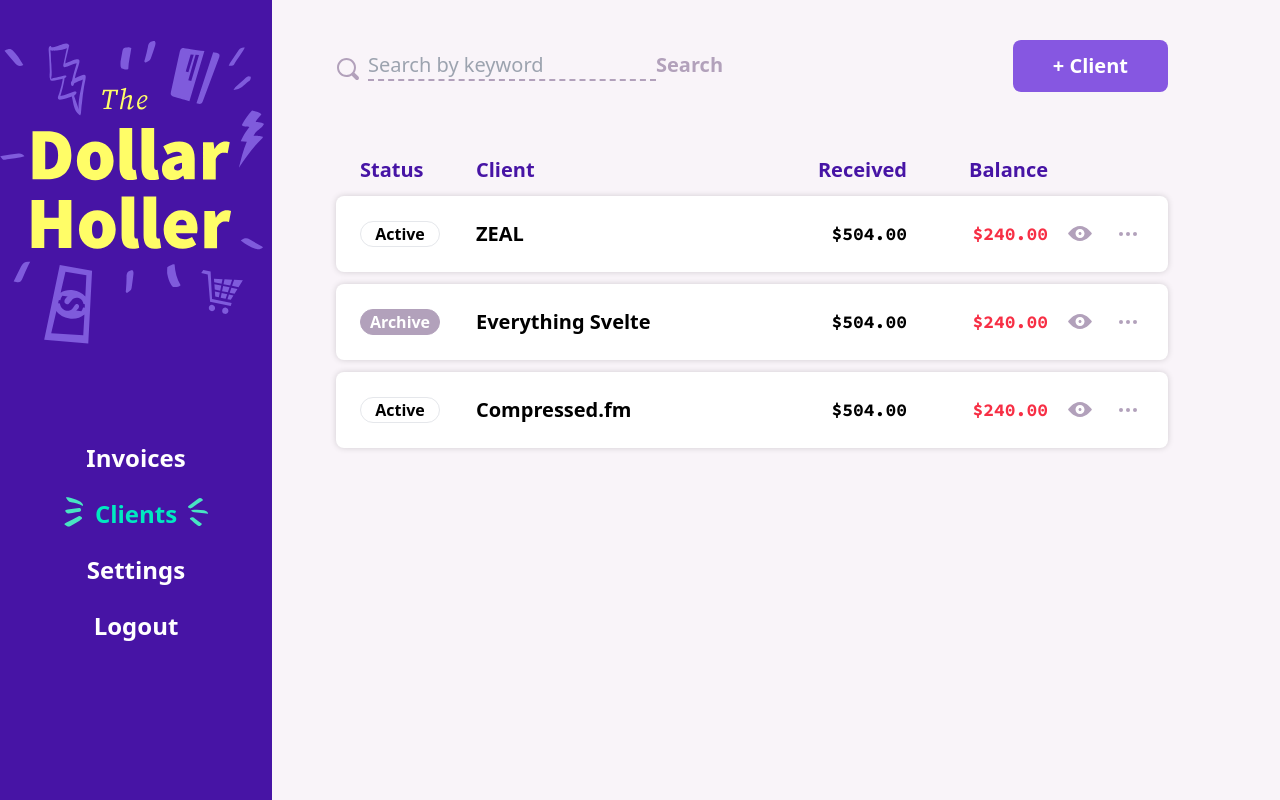
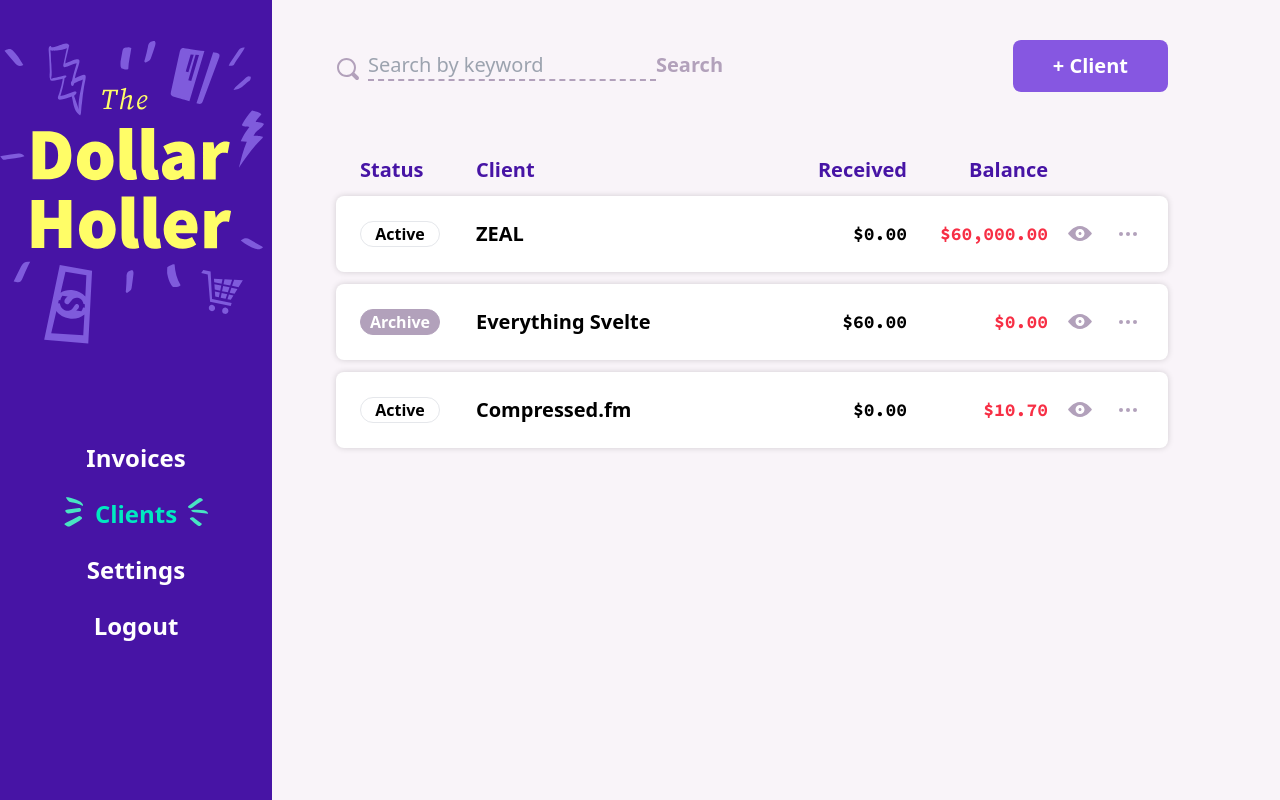
Before and after one commit to aschnitkey/dollarHoller, a SvelteKit app: page /clients in a window 1280 px wide. Built offline with nearby package versions, Linux system fonts and the light colour scheme.

Commit message:
Lesson 52 - Determining the Received and Balance for Each Client

```diff
--- a/src/global.d.ts
+++ b/src/global.d.ts
@@ -22,6 +22,7 @@
 	city?: string;
 	state?: string;
 	zip?: string;
+	invoices?: Invoice[];
 }
 
 interface LineItems {
--- a/src/lib/utils/moneyHelpers.ts
+++ b/src/lib/utils/moneyHelpers.ts
@@ -48,6 +48,15 @@
 };
 
 /**
+ * Takes an amount in cents and converts it to dollars
+ * @param {number} cents
+ * @returns {number}
+ */
+export const centsToDollars = (cents: number): number => {
+	return cents / 100;
+};
+
+/**
  * Takes in a collection of invoices and returns the total amount of all of the invoices
  * @param {Invoice[] | undefined} invoices
  * @returns {number}
@@ -55,7 +64,7 @@
 export const totalAmount = (invoices: Invoice[] | undefined): number => {
 	if (!invoices) return 0;
 	return invoices.reduce((prev, curr) => {
-		const invoiceSum = sumLineItems(curr.lineItems);
+		const invoiceSum = invoiceTotal(curr.lineItems, curr.discount);
 		return prev + invoiceSum;
 	}, 0);
 };
--- a/src/routes/(dashboard)/clients/ClientRow.svelte
+++ b/src/routes/(dashboard)/clients/ClientRow.svelte
@@ -7,9 +7,32 @@
 	import Trash from '$lib/components/icon/Trash.svelte';
 	import Archive from '$lib/components/icon/Archive.svelte';
 	import Activate from '$lib/components/icon/Activate.svelte';
+	import { centsToDollars, numToCurrency, totalAmount } from '$lib/utils/moneyHelpers';
 
 	let isAddtionalOptionsShowing: boolean = false;
 	export let client: Client;
+
+	const receivedInvoices = () => {
+		if (client.invoices) {
+			// find invoices that have been paid
+			const paidInvoices = client.invoices.filter((invoice) => invoice.invoiceStatus === 'paid');
+
+			// get the sum of them
+			return totalAmount(paidInvoices);
+		}
+		return 0;
+	};
+
+	const balanceInvoices = () => {
+		if (client.invoices) {
+			// find invoices that have not been paid
+			const paidInvoices = client.invoices.filter((invoice) => invoice.invoiceStatus !== 'paid');
+
+			// get the sum of them
+			return totalAmount(paidInvoices);
+		}
+		return 0;
+	};
 
 	const handleEdit = () => {
 		console.log('editing');
@@ -38,8 +61,12 @@
 	<div class="text-base font-bold truncate lg:text-xl whitespace-nowrap clientName">
 		{client.name}
 	</div>
-	<div class="font-mono text-sm font-bold text-right lg:text-lg received">$504.00</div>
-	<div class="font-mono text-sm font-bold text-right lg:text-lg text-scarlet balance">$240.00</div>
+	<div class="font-mono text-sm font-bold text-right lg:text-lg received">
+		{numToCurrency(centsToDollars(receivedInvoices()))}
+	</div>
+	<div class="font-mono text-sm font-bold text-right lg:text-lg text-scarlet balance">
+		{numToCurrency(centsToDollars(balanceInvoices()))}
+	</div>
 	<div class="relative items-center justify-center hidden lg:flex">
 		<a href="#" class="view text-pastelPurple hover:text-daisyBush">
 			<View />
--- a/src/routes/(dashboard)/invoices/InvoiceRow.svelte
+++ b/src/routes/(dashboard)/invoices/InvoiceRow.svelte
@@ -9,7 +9,12 @@
 	import SlidePanel from '$lib/components/SlidePanel.svelte';
 	import InvoiceForm from './InvoiceForm.svelte';
 	import { convertDateFormat, isLate } from '$lib/utils/dateHelpers';
-	import { invoiceTotal, numToCurrency, sumLineItems } from '$lib/utils/moneyHelpers';
+	import {
+		centsToDollars,
+		invoiceTotal,
+		numToCurrency,
+		sumLineItems
+	} from '$lib/utils/moneyHelpers';
 	import ConfirmDelete from './ConfirmDelete.svelte';
 
 	export let invoice: Invoice;
@@ -58,7 +63,7 @@
 	<div
 		class="font-mono text-sm font-bold text-right truncate lg:text-base whitespace-nowrap amount"
 	>
-		{numToCurrency(invoiceTotal(invoice.lineItems, invoice.discount))}
+		{numToCurrency(centsToDollars(invoiceTotal(invoice.lineItems, invoice.discount)))}
 	</div>
 	<div class="hidden text-sm lg:text-lg viewbutton lg:center lg:flex">
 		<a href={`/invoices/${invoice.id}`} class=" text-pastelPurple hover:text-daisyBush">
--- a/src/seed.json
+++ b/src/seed.json
@@ -1,4 +1,164 @@
 {
+  "clients": [
+    {
+      "city": "Somewhereville",
+      "clientStatus": "active",
+      "email": "compressed@example.com",
+      "id": "1",
+      "invoices": [
+        {
+          "client": {
+            "name": "Compressed.fm"
+          },
+          "createdAt": "2022-07-01",
+          "discount": 10,
+          "dueDate": "2022-07-31",
+          "id": "1",
+          "invoiceNumber": "12345",
+          "invoiceStatus": "draft",
+          "issueDate": "2022-07-01",
+          "lineItems": [
+            {
+              "amount": 100,
+              "description": "Podcast Episode #1",
+              "id": "1",
+              "quantity": 1
+            },
+            {
+              "amount": 200,
+              "description": "Podcast Episode #2",
+              "id": "2",
+              "quantity": 1
+            }
+          ],
+          "notes": "**This** please.",
+          "subject": "Podcast Episodes",
+          "terms": "_Pay_ me."
+        },
+        {
+          "client": {
+            "name": "Compressed.fm"
+          },
+          "createdAt": "2022-07-01",
+          "discount": 0,
+          "dueDate": "2022-07-06",
+          "id": "2",
+          "invoiceNumber": "12352",
+          "invoiceStatus": "draft",
+          "issueDate": "2022-07-08",
+          "lineItems": [
+            {
+              "amount": 300,
+              "description": "Podcast Episode #1",
+              "id": "3",
+              "quantity": 1
+            },
+            {
+              "amount": 500,
+              "description": "Podcast Episode #2",
+              "id": "4",
+              "quantity": 1
+            }
+          ],
+          "subject": "Podcast Episodes"
+        }
+      ],
+      "name": "Compressed.fm",
+      "state": "TN",
+      "street": "123 Street",
+      "zip": "12345"
+    },
+    {
+      "city": "Nowhere",
+      "clientStatus": "archive",
+      "email": "everythingsvelte@test.com",
+      "id": "2",
+      "invoices": [
+        {
+          "client": {
+            "name": "Everything Svelte"
+          },
+          "createdAt": "2022-07-01",
+          "dueDate": "2022-10-06",
+          "id": "6",
+          "invoiceNumber": "12346",
+          "invoiceStatus": "paid",
+          "issueDate": "2022-07-01",
+          "lineItems": [
+            {
+              "amount": 1000,
+              "description": "Complete Tier",
+              "id": "5",
+              "quantity": 1
+            },
+            {
+              "amount": 5000,
+              "description": "Starter Tier",
+              "id": "6",
+              "quantity": 2
+            }
+          ],
+          "subject": "Course Material"
+        }
+      ],
+      "name": "Everything Svelte",
+      "state": "TN",
+      "street": "456 Drive",
+      "zip": "67890"
+    },
+    {
+      "city": "Anywhere",
+      "clientStatus": "active",
+      "email": "zeal@test.com",
+      "id": "3",
+      "invoices": [
+        {
+          "client": {
+            "name": "ZEAL"
+          },
+          "createdAt": "2022-07-06",
+          "dueDate": "2022-10-06",
+          "id": "5",
+          "invoiceNumber": "12348",
+          "invoiceStatus": "sent",
+          "issueDate": "2022-07-06",
+          "lineItems": [
+            {
+              "amount": 1000000,
+              "description": "Website Development",
+              "id": "1",
+              "quantity": 1
+            }
+          ],
+          "subject": "Website"
+        },
+        {
+          "client": {
+            "name": "ZEAL"
+          },
+          "createdAt": "2022-07-01",
+          "dueDate": "2022-06-06",
+          "id": "7",
+          "invoiceNumber": "12347",
+          "invoiceStatus": "sent",
+          "issueDate": "2022-07-01",
+          "lineItems": [
+            {
+              "amount": 5000000,
+              "description": "Website Design",
+              "id": "4",
+              "quantity": 1
+            }
+          ],
+          "subject": "Website"
+        }
+      ],
+      "name": "ZEAL",
+      "state": "TN",
+      "street": "789 Boulevard",
+      "zip": "87654"
+    }
+  ],
   "invoices": [
     {
       "client": {
@@ -48,6 +208,7 @@
         "zip": "12345"
       },
       "createdAt": "2022-07-01",
+      "discount": 0,
       "dueDate": "2022-07-06",
       "id": "2",
       "invoiceNumber": "12352",
@@ -81,7 +242,7 @@
       },
       "createdAt": "2022-07-01",
       "dueDate": "2022-10-06",
-			"id": "3",
+      "id": "6",
       "invoiceNumber": "12346",
       "invoiceStatus": "paid",
       "issueDate": "2022-07-01",
@@ -112,8 +273,8 @@
         "zip": "56789"
       },
       "createdAt": "2022-07-01",
-			"dueDate": "2022-6-06",
-			"id": "4",
+      "dueDate": "2022-06-06",
+      "id": "7",
       "invoiceNumber": "12347",
       "invoiceStatus": "sent",
       "issueDate": "2022-07-01",
@@ -154,44 +315,12 @@
       "subject": "Website"
     }
   ],
-	"clients": [
-		{
-			"address": "123 Street",
-			"city": "Somewhereville",
-			"clientStatus": "active",
-			"email": "compressed@example.com",
-			"id": "1",
-			"name": "Compressed.fm",
+  "settings": {
+    "city": "Coolville",
+    "email": "amy@example.com",
+    "myName": "Amy Dutton",
     "state": "TN",
-			"zip": "12345"
-		},
-		{
-			"address": "456 Drive",
-			"city": "Nowhere",
-			"clientStatus": "archive",
-			"email": "everythingsvelte@test.com",
-			"id": "2",
-			"name": "Everything Svelte",
-			"state": "TN",
-			"zip": "67890"
-		},
-		{
-			"address": "789 Boulevard",
-			"city": "Anywhere",
-			"clientStatus": "active",
-			"email": "zeal@test.com",
-			"id": "3",
-			"name": "ZEAL",
-			"state": "TN",
-			"zip": "87654"
-		}
-	],
-	"settings": {
-		"myName": "Andrew Schnitkey",
-		"email": "aschnitkey@gmail.com",
-		"street": "8329 Cliffthorne Way",
-		"city": "Columbus",
-		"state": "OH",
-		"zip": "43235"
+    "street": "123 Awesome Street",
+    "zip": "54321"
   }
 }
```
Also changed, not shown: 1 other file (tests, documents, lock files or other folders). Lines whose indentation alone changed are shown as unchanged.
